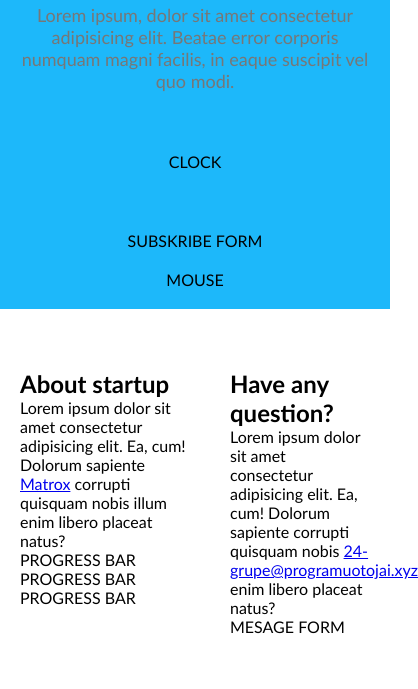
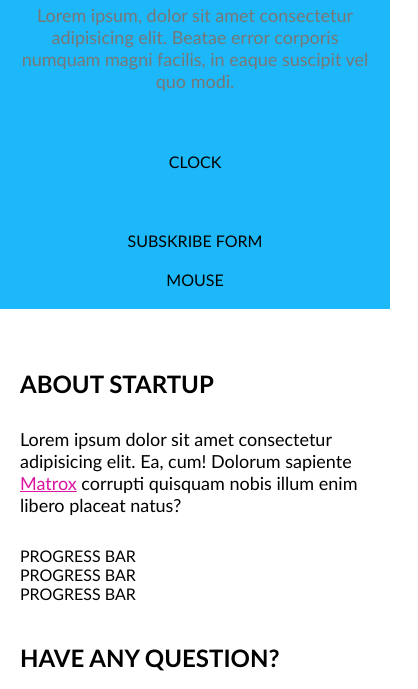
Before and after one commit to Edislat22/5-Coming-soon, a plain HTML site: page index.html in a window 390 px wide. Shown: the part 155-844 px from the top of the page, 418 px wide, since content can reach past the window. Drawn offline with Linux system fonts and the light colour scheme.

Commit message:
Main content section #5

```diff
--- a/css/custom.css
+++ b/css/custom.css
@@ -59,6 +59,27 @@
    float: right;
    width: 40%;
 }
+main .block-title {
+   margin-bottom: 30px;
+   text-transform: uppercase;
+}
+main .block-description {
+   margin-bottom: 30px;
+   font-size: 18px;
+}
+main .block-description > a {
+   display: inline-block;
+   color: rgb(220, 20, 160);
+}
 
+@media (max-width: 900px) {
+   .left-column {
+      width: 100%;
+      margin-bottom: 40px;
+   }
+   .right-column {
+      width: 100%;
+   }
+}
 
 /* footer section */
--- a/index.html
+++ b/index.html
@@ -46,8 +46,8 @@
     <main class="container">
         <div class="row">
            <div class="left-column">
-               <h2>About startup</h2>
-               <p>Lorem ipsum dolor sit amet consectetur adipisicing elit. Ea,
+               <h2 class="block-title">About startup</h2>
+               <p class="block-description">Lorem ipsum dolor sit amet consectetur adipisicing elit. Ea,
                 cum! Dolorum sapiente <a href="#">Matrox</a> corrupti quisquam
                 nobis illum enim libero placeat natus?</p>
                 <div class="progres-bar">
@@ -61,10 +61,10 @@
                 </div>
           </div>
           <div class="right-column">
-            <h2>Have any question?</h2>
-            <p>Lorem ipsum dolor sit amet consectetur adipisicing elit. Ea,
+            <h2 class="block-title">Have any question?</h2>
+            <p class="block-description">Lorem ipsum dolor sit amet consectetur adipisicing elit. Ea,
              cum! Dolorum sapiente corrupti quisquam nobis
-             <a href="mailto:24-grupe@programuotojai.xyz">24-grupe@programuotojai.xyz</a>
+             <a href="mailto:24-grupe@programuotojai.xyz">24&#8209;grupe@programuotojai.xyz</a>
              enim libero placeat natus?</p>
             <form>
                 MESAGE FORM
```
